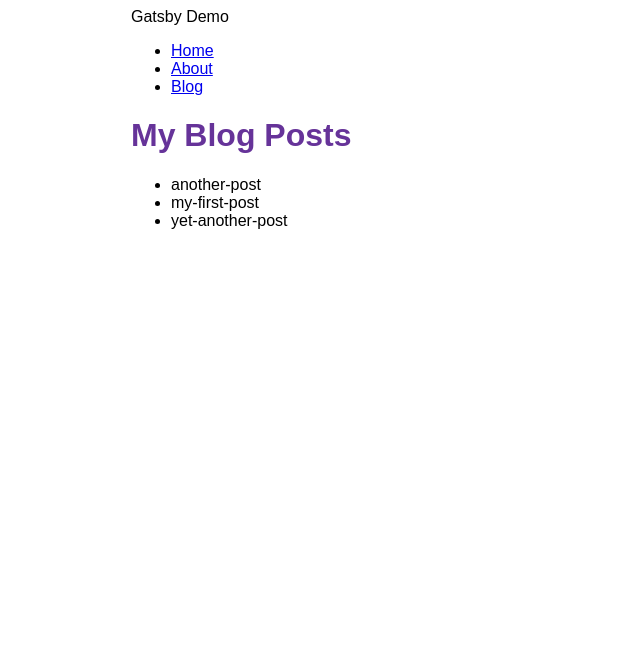
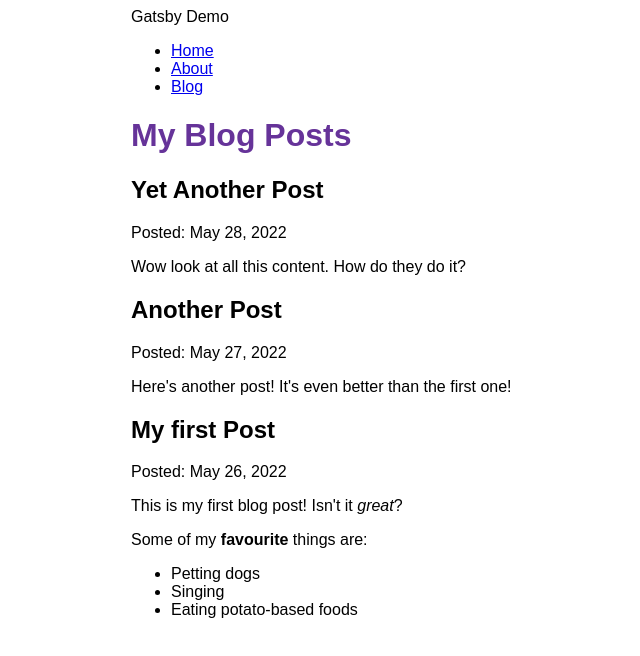
Before and after one commit to littlecow12138/react-three-fiber-lib, a Gatsby site: page /blog in a window 1280 px wide. Shown: the whole page, without its empty margins (259-899 px from the left). Built offline with nearby package versions, Linux system fonts and the light colour scheme; Gatsby itself is replaced by a stand-in of ours.

Commit message:
Finished gatsby tutorial Part  5.

```diff
--- a/blog/another-post.mdx
+++ b/blog/another-post.mdx
@@ -0,0 +1,6 @@
+---
+title: "Another Post"
+date: "2022-05-27"
+---
+
+Here's another post! It's even better than the first one!
--- a/blog/my-first-post.mdx
+++ b/blog/my-first-post.mdx
@@ -0,0 +1,12 @@
+---
+title: "My first Post"
+date: "2022-05-26"
+---
+
+This is my first blog post! Isn't it _great_?
+
+Some of my **favourite** things are:
+
+- Petting dogs
+- Singing
+- Eating potato-based foods
--- a/blog/yet-another-post.mdx
+++ b/blog/yet-another-post.mdx
@@ -0,0 +1,6 @@
+---
+title: "Yet Another Post"
+date: "2022-05-28"
+---
+
+Wow look at all this content. How do they do it?
--- a/gatsby-config.js
+++ b/gatsby-config.js
@@ -15,5 +15,6 @@
         path: `${__dirname}/blog`,
       },
     },
+    "gatsby-plugin-mdx",
   ],
 }
--- a/package.json
+++ b/package.json
@@ -5,10 +5,13 @@
   "version": "0.1.0",
   "author": "Kyle Mathews <mathews.kyle@gmail.com>",
   "dependencies": {
+    "@mdx-js/mdx": "v1",
+    "@mdx-js/react": "v1",
     "gatsby": "^4.14.1",
     "gatsby-plugin-gatsby-cloud": "^4.14.0",
     "gatsby-plugin-image": "^2.15.0",
     "gatsby-plugin-manifest": "^4.14.0",
+    "gatsby-plugin-mdx": "^3.15.0",
     "gatsby-plugin-offline": "^5.14.1",
     "gatsby-plugin-react-helmet": "^5.14.0",
     "gatsby-plugin-sharp": "^4.15.0",
--- a/src/pages/blog.js
+++ b/src/pages/blog.js
@@ -1,24 +1,32 @@
 import * as React from "react"
 import Layout from "../components/layout"
 import { graphql } from "gatsby"
+import { MDXRenderer } from "gatsby-plugin-mdx"
 
 const BlogPage = ({ data }) => {
   return (
     <Layout pageTitle="My Blog Posts">
-      <ul>
-        {data.allFile.nodes.map(node => (
-          <li key={node.name}>{node.name}</li>
-        ))}
-      </ul>
+      {data.allMdx.nodes.map(node => (
+        <article key={node.id}>
+          <h2>{node.frontmatter.title}</h2>
+          <p>Posted: {node.frontmatter.date}</p>
+          <MDXRenderer>{node.body}</MDXRenderer>
+        </article>
+      ))}
     </Layout>
   )
 }
 
 export const query = graphql`
   query {
-    allFile {
+    allMdx(sort: { fields: frontmatter___date, order: DESC }) {
       nodes {
-        name
+        frontmatter {
+          date(formatString: "MMMM D, YYYY")
+          title
+        }
+        id
+        body
       }
     }
   }
```
Also changed, not shown: 1 other file.
